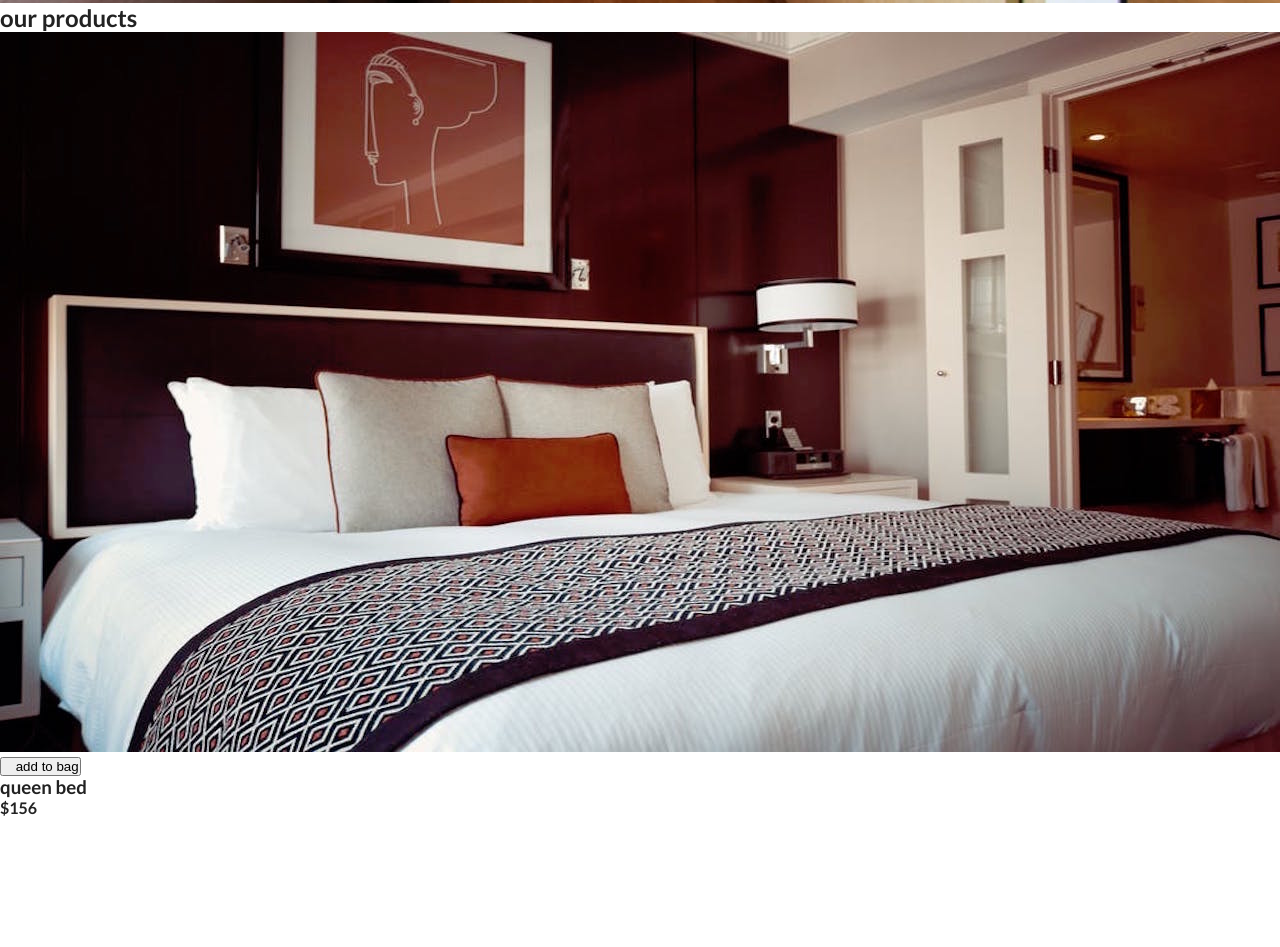
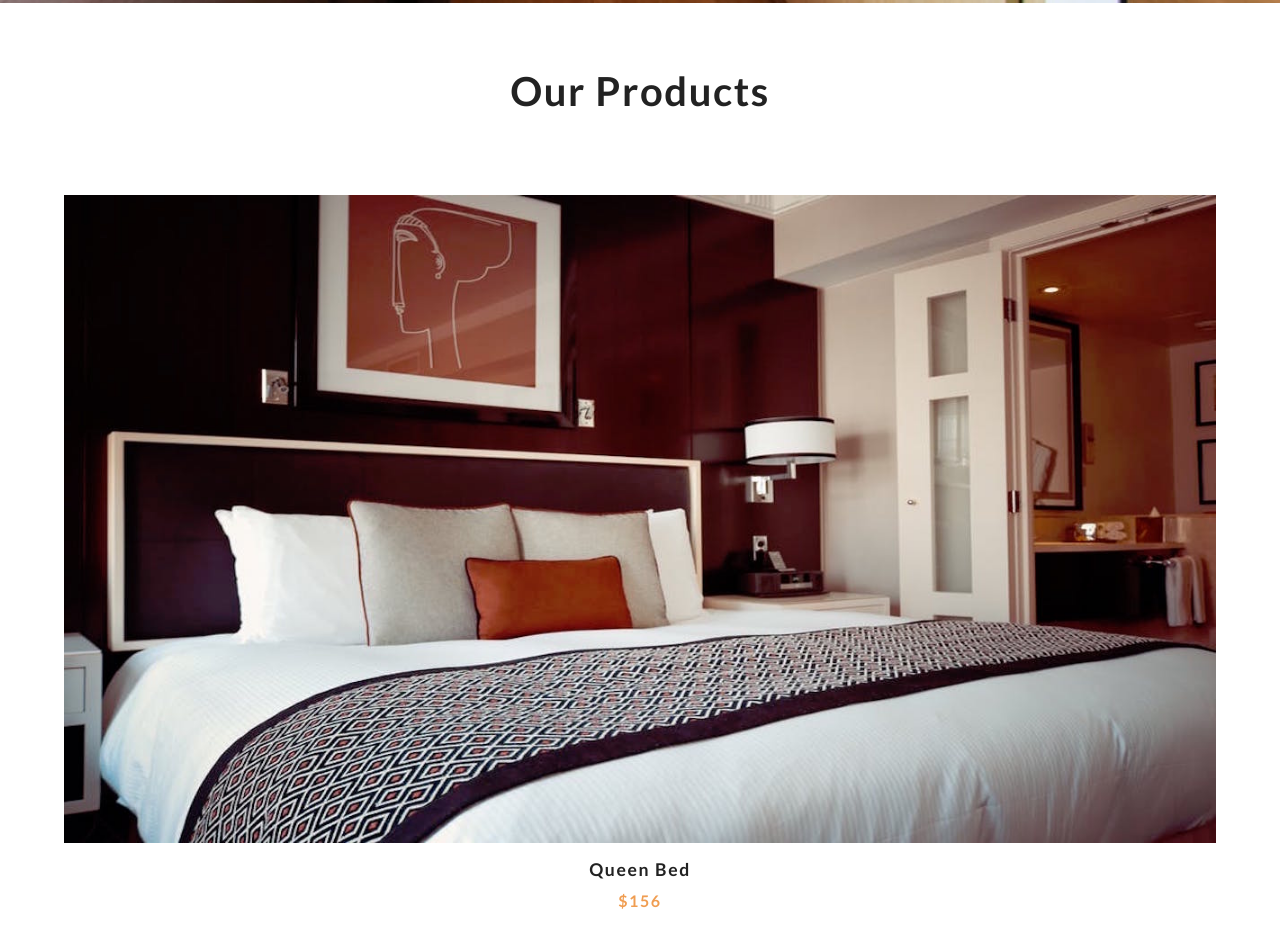
Before and after one commit to grabania/JS-shopping-card, a plain HTML site: page index.html in a window 1280 px wide. Shown: the part 797-1744 px from the top of the page. Before the commit the page ends 1614 px from the top, so only its background shows below. Drawn offline with Linux system fonts and the light colour scheme.

Commit message:
Add product styles to style.css

```diff
--- a/style.css
+++ b/style.css
@@ -93,3 +93,78 @@ body {
   color: var(--primaryColor);
 }
 /* --------------- End of Hero ---------------- */
+
+/* --------------- Products ---------------- */
+
+.products {
+  padding: 4rem 0;
+}
+.section-title h2 {
+  text-align: center;
+  font-size: 2.5rem;
+  margin-bottom: 5rem;
+  text-transform: capitalize;
+  letter-spacing: var(--mainSpacing);
+}
+.products-center {
+  width: 90vw;
+  margin: 0 auto;
+  max-width: 1170px;
+  display: grid;
+  grid-template-columns: repeat(auto-fit, minmax(260px, 1fr));
+  grid-column-gap: 1.5rem;
+  grid-row-gap: 2rem;
+}
+.img-container {
+  position: relative;
+  overflow: hidden;
+}
+.bag-btn {
+  position: absolute;
+  top: 70%;
+  right: 0;
+  background: var(--primaryColor);
+  border: none;
+  text-transform: uppercase;
+  padding: 0.5rem 0.75rem;
+  letter-spacing: var(--mainSpacing);
+  font-weight: bold;
+  transition: var(--mainTransition);
+  transform: translateX(101%);
+  cursor: pointer;
+}
+.bag-btn:hover {
+  color: var(--mainWhite);
+}
+.fa-shopping-cart {
+  margin-right: 0.5rem;
+}
+.img-container:hover .bag-btn {
+  transform: translateX(0);
+}
+.product-img {
+  display: block;
+  width: 100%;
+  min-height: 12rem;
+  transition: var(--mainTransition);
+}
+.img-container:hover .product-img {
+  opacity: 0.5;
+}
+
+.product h3 {
+  text-transform: capitalize;
+  font-size: 1.1rem;
+  margin-top: 1rem;
+  letter-spacing: var(--mainSpacing);
+  text-align: center;
+}
+
+.product h4 {
+  margin-top: 0.7rem;
+  letter-spacing: var(--mainSpacing);
+  color: var(--primaryColor);
+  text-align: center;
+}
+
+/* ---------------End of Products ---------------- */
```
